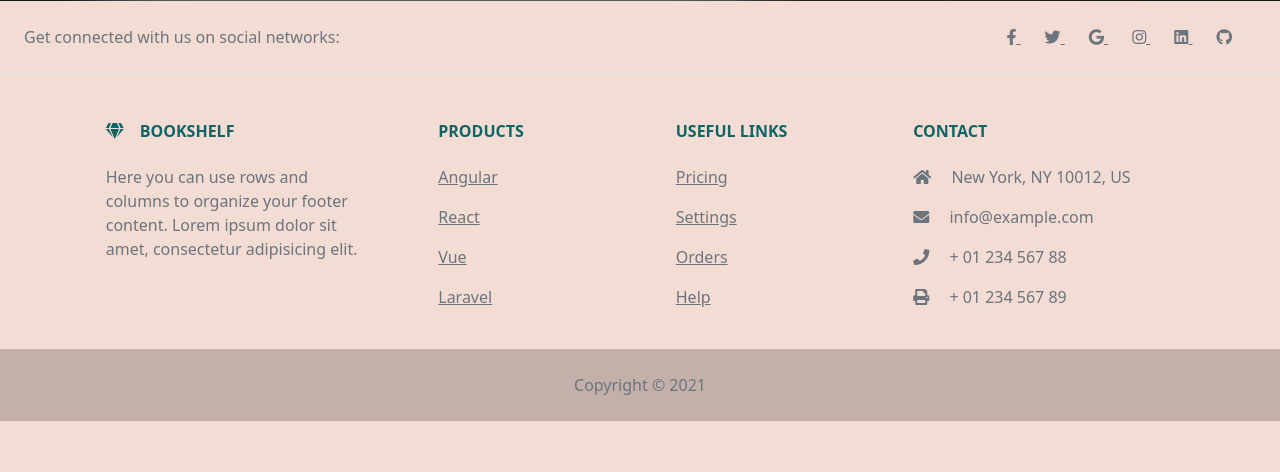
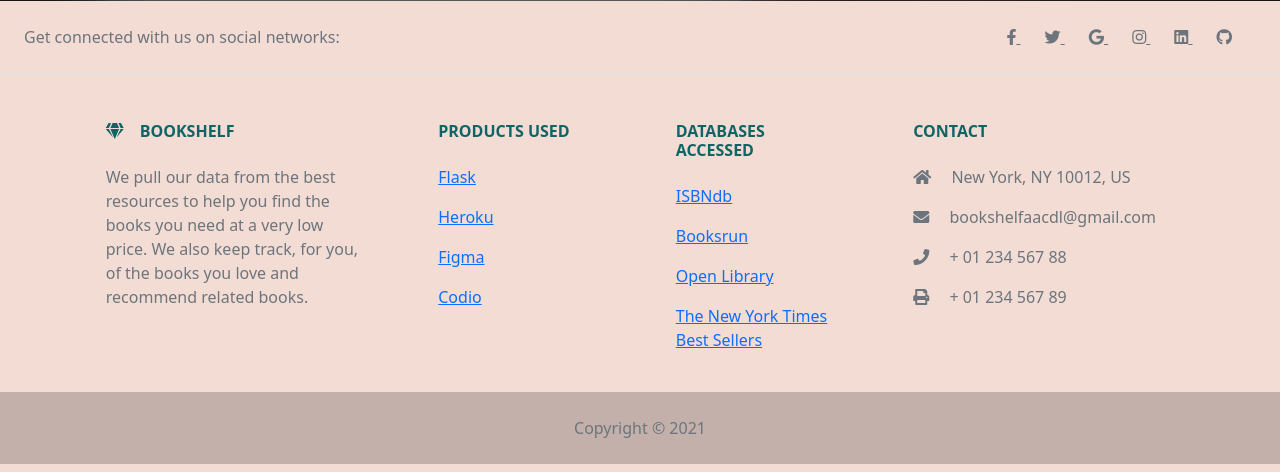
Before and after one commit to oforiwaasam/bookshelf, a Flask app: page /registration in a window 1280 px wide. Shown: the part 879-1351 px from the top of the page. Before the commit the page ends 1300 px from the top, so only its background shows below. Run offline with Flask 2, Linux system fonts and the light colour scheme.

Commit message:
bottom of login and registration pages updated

```diff
--- a/templates/registration.html
+++ b/templates/registration.html
@@ -141,8 +141,9 @@
             <i class="fas fa-gem me-3"></i>BookShelf
           </h6>
           <p>
-            Here you can use rows and columns to organize your footer content. Lorem ipsum
-            dolor sit amet, consectetur adipisicing elit.
+            We pull our data from the best resources to help you find the books you need
+            at a very low price. We also keep track, for you, of the books you love and
+            recommend related books.
           </p>
         </div>
         <!-- Grid column -->
@@ -151,19 +152,19 @@
         <div class="col-md-2 col-lg-2 col-xl-2 mx-auto mb-4">
           <!-- Links -->
           <h6 class="text-uppercase fw-bold mb-4">
-            Products
+            Products used
           </h6>
           <p>
-            <a href="#!" class="text-reset">Angular</a>
+            <a href="https://flask-doc.readthedocs.io/en/latest/">Flask</a>
           </p>
           <p>
-            <a href="#!" class="text-reset">React</a>
+            <a href="https://heroku.com">Heroku</a>
           </p>
           <p>
-            <a href="#!" class="text-reset">Vue</a>
+            <a href="https://www.figma.com/">Figma</a>
           </p>
           <p>
-            <a href="#!" class="text-reset">Laravel</a>
+            <a href="https://www.codio.com/">Codio</a>
           </p>
         </div>
         <!-- Grid column -->
@@ -172,19 +173,19 @@
         <div class="col-md-3 col-lg-2 col-xl-2 mx-auto mb-4">
           <!-- Links -->
           <h6 class="text-uppercase fw-bold mb-4">
-            Useful links
+            Databases accessed
           </h6>
           <p>
-            <a href="#!" class="text-reset">Pricing</a>
+            <a href="https://www.isbndb.com/">ISBNdb</a>
           </p>
           <p>
-            <a href="#!" class="text-reset">Settings</a>
+            <a href="https://www.booksrun.com/">Booksrun</a>
           </p>
           <p>
-            <a href="#!" class="text-reset">Orders</a>
+            <a href="https://www.openlibrary.org/">Open Library</a>
           </p>
           <p>
-            <a href="#!" class="text-reset">Help</a>
+            <a href="https://www.nytimes.com/books/best-sellers/">The New York Times Best Sellers</a>
           </p>
         </div>
         <!-- Grid column -->
@@ -198,10 +199,11 @@
           <p><i class="fas fa-home me-3"></i> New York, NY 10012, US</p>
           <p>
             <i class="fas fa-envelope me-3"></i>
-            info@example.com
+            bookshelfaacdl@gmail.com
           </p>
           <p><i class="fas fa-phone me-3"></i> + 01 234 567 88</p>
           <p><i class="fas fa-print me-3"></i> + 01 234 567 89</p>
+
         </div>
         <!-- Grid column -->
       </div>
```
Also changed, not shown: templates/login.html (+14 -13 lines).
